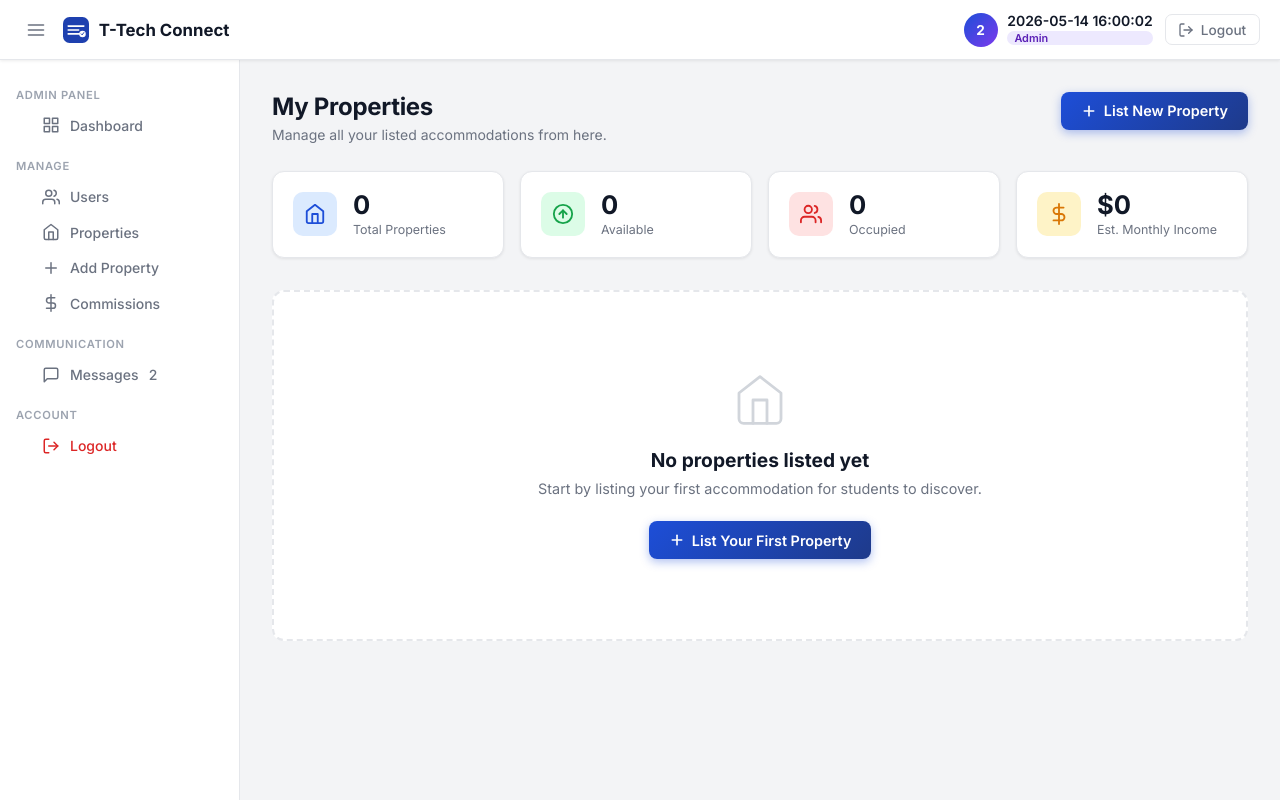
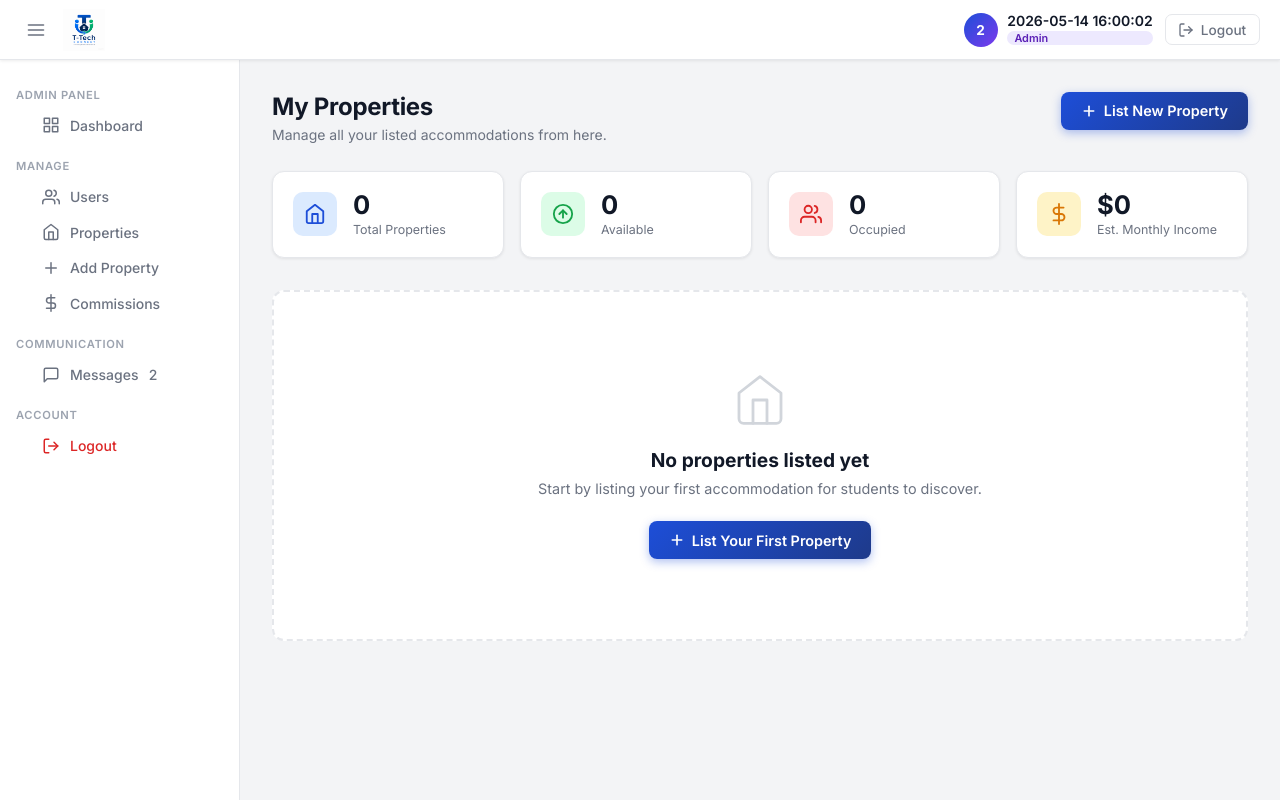
Before and after one commit to TerryTaku2/T-Tech-Connect1, a Flask app: page /landlord in a window 1280 px wide. Run offline with Flask 3, Linux system fonts and the light colour scheme; a user stored in the database is signed in; data comes from the database, SQL or seed files in the repository; both versions use the stored data as it was after the commit.

Commit message:
feat: add company logo, unified tenant experience, enhanced filters

```diff
--- a/Frontend/static/css/landlord.css
+++ b/Frontend/static/css/landlord.css
@@ -59,6 +59,7 @@ html, body {
 .logo-wrap { display: flex; align-items: center; gap: .6rem; text-decoration: none; }
 .logo-icon { display: flex; align-items: center; justify-content: center; }
 .logo-text { font-size: 1.05rem; font-weight: 700; color: var(--text-primary); }
+.logo-img  { height: 42px; width: auto; object-fit: contain; }
 
 .user-pill { display: flex; align-items: center; gap: .6rem; }
 .user-avatar {
--- a/Frontend/templates/_topbar.html
+++ b/Frontend/templates/_topbar.html
@@ -4,15 +4,7 @@
       <svg width="20" height="20" viewBox="0 0 24 24" fill="none" stroke="currentColor" stroke-width="2" stroke-linecap="round"><line x1="3" y1="6" x2="21" y2="6"/><line x1="3" y1="12" x2="21" y2="12"/><line x1="3" y1="18" x2="21" y2="18"/></svg>
     </button>
     <a href="{% if user_role == 'admin' %}/admin{% elif user_role == 'landlord' %}/landlord{% else %}/dashboard{% endif %}" class="logo-wrap">
-      <div class="logo-icon">
-        <svg width="26" height="26" viewBox="0 0 40 40" fill="none">
-          <rect width="40" height="40" rx="10" fill="#1e40af"/>
-          <path d="M8 14h24M8 20h16M8 26h20" stroke="white" stroke-width="2.5" stroke-linecap="round"/>
-          <circle cx="30" cy="26" r="5" fill="white"/>
-          <path d="M28 26l1.5 1.5L32 24" stroke="#1e40af" stroke-width="1.5" stroke-linecap="round" stroke-linejoin="round"/>
-        </svg>
-      </div>
-      <span class="logo-text">T-Tech Connect</span>
+      <img src="{{ url_for('static', filename='images/logo.png') }}" alt="T-Tech Connect" class="logo-img" />
     </a>
   </div>
   <div class="topbar-right">
--- a/Frontend/templates/dashboard.html
+++ b/Frontend/templates/dashboard.html
@@ -4,6 +4,7 @@
   <meta charset="UTF-8" />
   <meta name="viewport" content="width=device-width, initial-scale=1.0" />
   <title>T-Tech Connect | Find a Home</title>
+  <link rel="icon" type="image/png" href="{{ url_for('static', filename='images/logo.png') }}" />
   <link rel="stylesheet" href="{{ url_for('static', filename='css/landlord.css') }}" />
   <link rel="stylesheet" href="{{ url_for('static', filename='css/dashboard.css') }}" />
   <link href="https://fonts.googleapis.com/css2?family=Inter:wght@300;400;500;600;700&display=swap" rel="stylesheet" />
```
Also changed, not shown: Frontend/templates/browse.html (+2 -7 lines), Frontend/templates/for_tenants.html (+2 -8 lines), Frontend/templates/login.html (+2 -9 lines), Backend/database/ttech.db, Frontend/static/images/logo.png (added), bc00612d-1684-425a-94de-f25ab3a922c4-wm.png (added).
